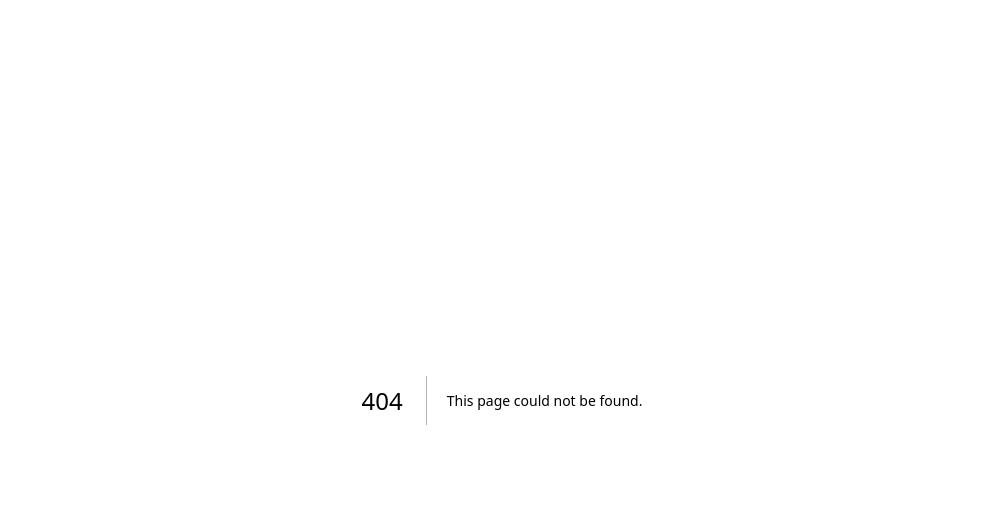
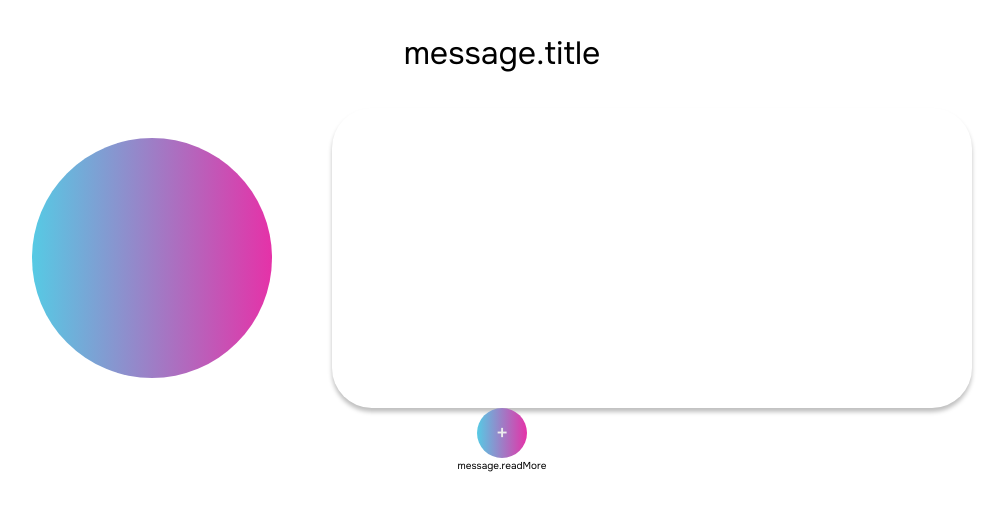
Before and after one commit to futureship/Futureship_HP, a Next.js app: page /message in a window 1280 px wide. Before the commit this address had no page. Shown: the top 510 px of the page, without its empty margins (138-1143 px from the left). Built offline with nearby package versions, Linux system fonts and the light colour scheme; no server answers.

Commit message:
テンプレート作成

```diff
--- /dev/null
+++ b/src/app/message/message.module.scss
@@ -0,0 +1,55 @@
+@import '@style/_color.const';
+@import '@style/common.module';
+
+.base {
+  @include fontOnest;
+}
+
+.title {
+  font-size: 32px;
+  display: flex;
+  justify-content: center;
+  margin: 30px 0;
+}
+
+.contents {
+  display: flex;
+  justify-content: center;
+}
+
+.faceImg {
+  @include gradient2;
+  width: 240px;
+  height: 240px;
+  border-radius: 50%;
+  margin: 30px;
+}
+
+.template {
+  @include boxShadow;
+
+  padding: 30px;
+  margin: 0 30px;
+  width: 50%;
+  border-radius: 40px;
+}
+
+.button {
+  display: flex;
+  flex-direction: column;
+  align-items: center;
+}
+
+.expandButton {
+  @include gradient2;
+  width: 50px;
+  height: 50px;
+  border-radius: 50%;
+
+  font-size: 24px;
+  font-weight: none;
+}
+
+.buttonMessage {
+  font-size: 10px;
+}
--- /dev/null
+++ b/src/app/message/page.tsx
@@ -0,0 +1,37 @@
+'use client';
+
+import React, { useEffect, useState } from 'react';
+import '@i18n';
+import styles from './message.module.scss';
+import ReactMarkdown from 'react-markdown';
+
+import { useTranslation } from 'react-i18next';
+
+const Message: React.FC = () => {
+  const [markdown, setMarkdown] = useState<string>('');
+
+  useEffect(() => {
+    fetch('/public/locales/ja/message.md')
+      .then((response) => response.text())
+      .then((text) => setMarkdown(text));
+  }, []);
+
+  const { t } = useTranslation('common');
+
+  return (
+    <div className={styles.base}>
+      <h1 className={styles.title}>{t('message.title')}</h1>
+      <div className={styles.contents}>
+        <div className={styles.faceImg}></div>
+        <div className={styles.template}>
+          <ReactMarkdown>{markdown}</ReactMarkdown>
+        </div>
+      </div>
+      <div className={styles.button}>
+        <button className={styles.expandButton}>+</button>
+        <span className={styles.buttonMessage}>{t('message.readMore')}</span>
+      </div>
+    </div>
+  );
+};
+export default Message;
--- /dev/null
+++ b/src/app/pages/top/components/header/logo-icon/logo-icon.module 2.scss
@@ -0,0 +1,4 @@
+.logoIcon {
+  font-size: 20px;
+  font-weight: bold;
+}
```
